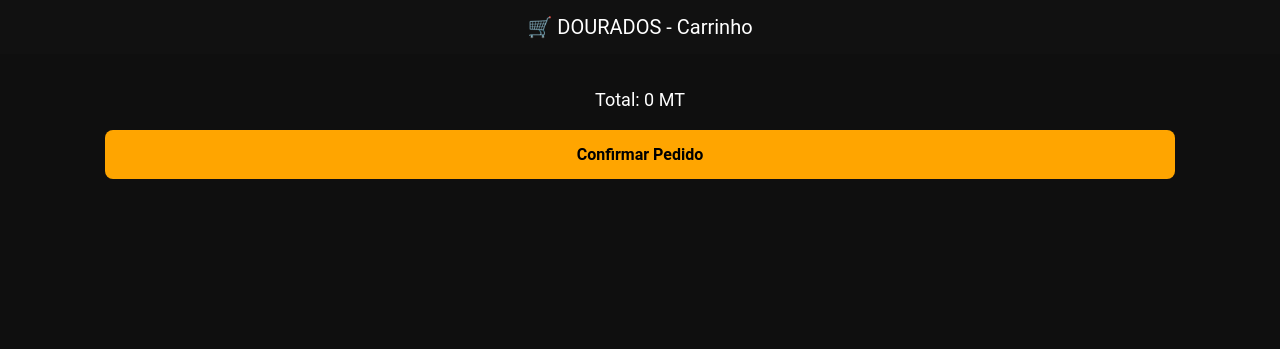
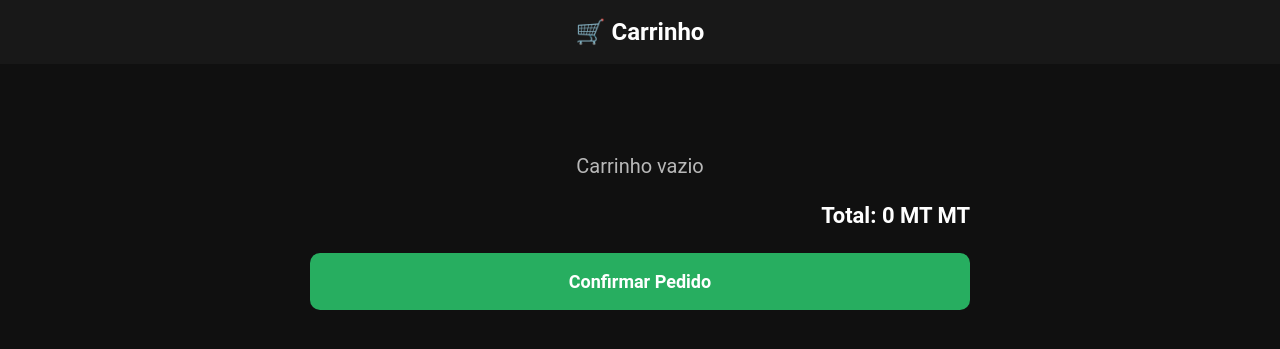
Before and after one commit to FSavel/menu-digital, a Flask app: page /cart in a window 1280 px wide. Shown: the top 349 px of the page. Run offline with Flask 3, Linux system fonts and the light colour scheme.

Commit message:
Update cart.html

```diff
--- a/templates/cart.html
+++ b/templates/cart.html
@@ -1,184 +1,220 @@
 <!DOCTYPE html>
 <html lang="pt">
 <head>
+
     <meta charset="UTF-8">
-    <title>Cart | Dourados</title>
-    <meta name="viewport" content="width=device-width, initial-scale=1.0">
+    <title>Carrinho | Dourados</title>
 
-    <link rel="stylesheet" href="{{ url_for('static', filename='css/style.css') }}">
+    <meta name="viewport"
+          content="width=device-width, initial-scale=1.0">
+
+    <link rel="stylesheet"
+          href="{{ url_for('static', filename='css/style.css') }}">
 
     <style>
-        body {
-            font-family: Arial;
-            background: #0f0f0f;
-            color: white;
-            margin: 0;
+
+        body{
+            margin:0;
+            font-family:Arial;
+            background:#101010;
+            color:white;
         }
 
-        header {
-            padding: 15px;
-            text-align: center;
-            font-size: 20px;
-            background: #111;
+        header{
+
+            background:#181818;
+            padding:18px;
+            text-align:center;
+            font-size:24px;
+            font-weight:bold;
+
         }
 
-        .container {
-            padding: 15px;
+        .container{
+
+            max-width:700px;
+            margin:auto;
+            padding:20px;
+
         }
 
-        .item {
-            display: flex;
-            justify-content: space-between;
-            align-items: center;
-            background: #1e1e1e;
-            padding: 10px;
-            margin-bottom: 10px;
-            border-radius: 8px;
+        .item{
+
+            display:flex;
+            justify-content:space-between;
+            align-items:center;
+
+            background:#1f1f1f;
+
+            margin-bottom:12px;
+
+            padding:15px;
+
+            border-radius:10px;
+
         }
 
-        .item-name {
-            flex: 2;
+        .item-info{
+
+            flex:1;
+
         }
 
-        .item-price {
-            flex: 1;
-            text-align: right;
+        .item-info h3{
+
+            margin:0;
+            font-size:18px;
+
         }
 
-        .qty {
-            display: flex;
-            align-items: center;
-            gap: 5px;
-            flex: 1;
-            justify-content: center;
+        .item-info p{
+
+            margin-top:6px;
+            opacity:.8;
+
         }
 
-        button {
-            background: #27ae60;
-            border: none;
-            padding: 5px 10px;
-            color: white;
-            border-radius: 5px;
-            cursor: pointer;
+        .controls{
+
+            display:flex;
+            align-items:center;
+            gap:8px;
+
         }
 
-        .remove {
-            background: red;
+        .controls button{
+
+            width:35px;
+            height:35px;
+
+            border:none;
+
+            border-radius:6px;
+
+            cursor:pointer;
+
+            font-size:18px;
+
         }
 
-        .total {
-            text-align: center;
-            font-size: 18px;
-            margin: 20px 0;
+        .remove{
+
+            background:#e74c3c;
+            color:white;
+
         }
 
-        .checkout {
-            width: 100%;
-            padding: 15px;
-            background: orange;
-            border: none;
-            font-size: 16px;
-            color: black;
-            border-radius: 8px;
-            cursor: pointer;
+        .plus{
+
+            background:#2ecc71;
+            color:white;
+
         }
 
-        .empty {
-            text-align: center;
-            margin-top: 50px;
-            opacity: 0.6;
+        .minus{
+
+            background:#f39c12;
+            color:white;
+
         }
+
+        .total{
+
+            margin-top:25px;
+
+            text-align:right;
+
+            font-size:22px;
+
+            font-weight:bold;
+
+        }
+
+        .checkout{
+
+            width:100%;
+
+            margin-top:25px;
+
+            padding:18px;
+
+            background:#27ae60;
+
+            color:white;
+
+            border:none;
+
+            border-radius:10px;
+
+            font-size:18px;
+
+            cursor:pointer;
+
+        }
+
+        .checkout:hover{
+
+            background:#2ecc71;
+
+        }
+
+        .empty{
+
+            text-align:center;
+
+            margin-top:70px;
+
+            opacity:.7;
+
+            font-size:20px;
+
+        }
+
     </style>
+
 </head>
 
 <body>
 
 <header>
-    🛒 DOURADOS - Carrinho
+
+🛒 Carrinho
+
 </header>
 
 <div class="container">
 
-    <div id="cart-items"></div>
+    <div id="cart-items">
+
+    </div>
 
     <div class="total">
-        Total: <span id="total">0</span> MT
+
+        Total:
+        <span id="cart-total">
+            0.00
+        </span>
+        MT
+
     </div>
 
-    <form method="POST" action="/pedido">
+    <button
+        class="checkout"
+        onclick="checkout()">
 
-        <input type="hidden" name="pedido" id="pedido-data">
-        <input type="hidden" name="nome" value="Cliente QR">
+        Confirmar Pedido
 
-        <button class="checkout" type="submit">
-            Confirmar Pedido
-        </button>
-
-    </form>
+    </button>
 
 </div>
 
+<script src="{{ url_for('static', filename='js/cart.js') }}"></script>
+
 <script>
-let cart = getCart();
-
-function renderCart() {
-    let container = document.getElementById("cart-items");
-    let total = 0;
-
-    container.innerHTML = "";
-
-    if (cart.length === 0) {
-        container.innerHTML = "<p class='empty'>Carrinho vazio</p>";
-    }
-
-    cart.forEach((item, index) => {
-
-        total += item.price * item.qty;
-
-        container.innerHTML += `
-            <div class="item">
-                <div class="item-name">${item.name}</div>
-
-                <div class="qty">
-                    <button onclick="changeQty(${index}, -1)">-</button>
-                    ${item.qty}
-                    <button onclick="changeQty(${index}, 1)">+</button>
-                </div>
-
-                <div class="item-price">${item.price} MT</div>
-
-                <button class="remove" onclick="removeItem(${index})">X</button>
-            </div>
-        `;
-    });
-
-    document.getElementById("total").innerText = total;
-
-    document.getElementById("pedido-data").value = JSON.stringify(cart);
-}
-
-function changeQty(i, val) {
-    cart[i].qty += val;
-
-    if (cart[i].qty <= 0) {
-        cart.splice(i, 1);
-    }
-
-    save();
-}
-
-function removeItem(i) {
-    cart.splice(i, 1);
-    save();
-}
-
-function save() {
-    localStorage.setItem("cart", JSON.stringify(cart));
-    renderCart();
-    syncCartUI();
-}
 
 renderCart();
+updateCartCounter();
+
 </script>
 
 </body>
```
